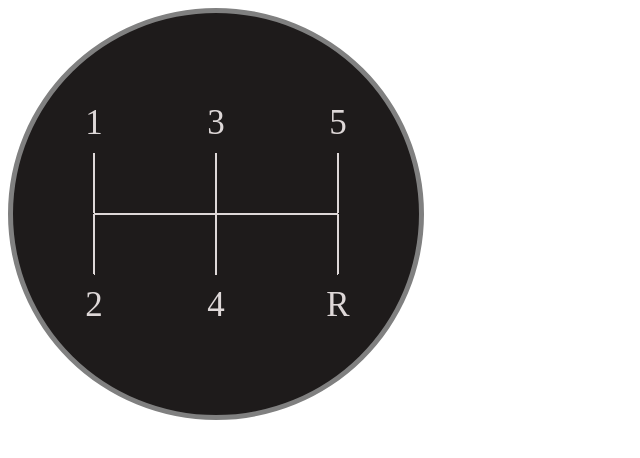
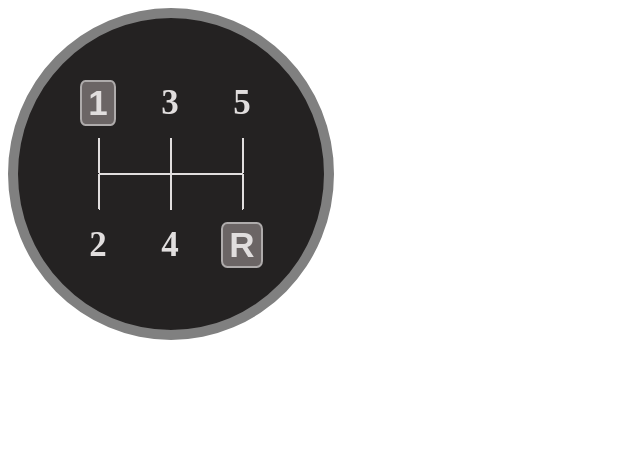
Before and after one commit to Grewal009/Start-IT, a plain HTML site: page grid gear shifter/index.html in a window 1280 px wide. Shown: the whole page, without its empty margins (0-640 px from the left). Drawn offline with Linux system fonts and the light colour scheme.

Commit message:
solved using functions and ?= operator

```diff
--- a/grid gear shifter/index.html
+++ b/grid gear shifter/index.html
@@ -7,28 +7,158 @@
     <link rel="stylesheet" href="./style.css" />
   </head>
   <body>
-    <div class="container">
-      <div id="a"></div>
-      <div id="one">1</div>
-      <div id="three">3</div>
-      <div id="five">5</div>
-      <div id="1" class="box right"></div>
-      <div id="2" class="box left bottom"></div>
-      <div id="3" class="box bottom right"></div>
-      <div id="4" class="box bottom left"></div>
-      <div id="5" class="box bottom right"></div>
-      <div id="6" class="box left"></div>
-      <div id="11" class="box right"></div>
-      <div id="22" class="box left top"></div>
-      <div id="33" class="box top right"></div>
-      <div id="44" class="box left top"></div>
-      <div id="55" class="box top right"></div>
-      <div id="66" class="box left"></div>
-      <div id="two">2</div>
-      <div id="four">4</div>
-      <div id="r">R</div>
-      <div id="b"></div>
-    </div>
-    <script></script>
+    <div id="root" class="container"></div>
+    <script>
+      const gear = document.getElementById("root");
+
+      neutral();
+      function neutral() {
+        gear.innerHTML += availableGear1();
+        gear.innerHTML += gear3();
+        gear.innerHTML += gear5();
+        gear.innerHTML += gearMarking();
+        gear.innerHTML += gear2();
+        gear.innerHTML += gear4();
+        gear.innerHTML += availableGearReverse();
+      }
+
+      function drivingWithGear1() {
+        gear.innerHTML = ``;
+        gear.innerHTML += activeGear1();
+        gear.innerHTML += gear3();
+        gear.innerHTML += gear5();
+        gear.innerHTML += gearMarking();
+        gear.innerHTML += availableGear2();
+        gear.innerHTML += gear4();
+        gear.innerHTML += availableGearReverse();
+      }
+
+      function drivingWithGear2() {
+        gear.innerHTML = ``;
+        gear.innerHTML += availableGear1();
+        gear.innerHTML += availableGear3();
+        gear.innerHTML += gear5();
+        gear.innerHTML += gearMarking();
+        gear.innerHTML += activeGear2();
+        gear.innerHTML += gear4();
+        gear.innerHTML += gearReverse();
+      }
+
+      function drivingWithGear3() {
+        gear.innerHTML = ``;
+        gear.innerHTML += gear1();
+        gear.innerHTML += activeGear3();
+        gear.innerHTML += gear5();
+        gear.innerHTML += gearMarking();
+        gear.innerHTML += availableGear2();
+        gear.innerHTML += availableGear4();
+        gear.innerHTML += gearReverse();
+      }
+
+      function drivingWithGear4() {
+        gear.innerHTML = ``;
+        gear.innerHTML += gear1();
+        gear.innerHTML += availableGear3();
+        gear.innerHTML += availableGear5();
+        gear.innerHTML += gearMarking();
+        gear.innerHTML += gear2();
+        gear.innerHTML += activeGear4();
+        gear.innerHTML += gearReverse();
+      }
+
+      function drivingWithGear5() {
+        gear.innerHTML = ``;
+        gear.innerHTML += gear1();
+        gear.innerHTML += gear3();
+        gear.innerHTML += activeGear5();
+        gear.innerHTML += gearMarking();
+        gear.innerHTML += gear2();
+        gear.innerHTML += availableGear4();
+        gear.innerHTML += gearReverse();
+      }
+
+      function drivingWithGearReverse() {
+        gear.innerHTML = ``;
+        gear.innerHTML += availableGear1();
+        gear.innerHTML += gear3();
+        gear.innerHTML += gear5();
+        gear.innerHTML += gearMarking();
+        gear.innerHTML += gear2();
+        gear.innerHTML += gear4();
+        gear.innerHTML += activeGearReverse();
+      }
+
+      function gearMarking() {
+        return /*HTML*/ `<div id="b1" class="box1 right"></div>
+      <div id="b2" class="box1 left bottom"></div>
+      <div id="b3" class="box1 bottom right"></div>
+      <div id="b4" class="box1 left bottom"></div>
+      <div id="b5" class="box1 bottom right"></div>
+      <div id="b6" class="box1 left"></div>
+      <div id="b7" class="box1 right"></div>
+      <div id="b8" class="box1 top left"></div>
+      <div id="b9" class="box1 top right"></div>
+      <div id="b10" class="box1 left top"></div>
+      <div id="b11" class="box1 top right"></div>
+      <div id="b12" class="box1 left"></div>`;
+      }
+
+      function gear1() {
+        return /*HTML*/ `<div  id="one" class="box">1</div>`;
+      }
+      function gear2() {
+        return /*HTML*/ `<div id="two" class="box available">2</div>`;
+      }
+      function gear3() {
+        return /*HTML*/ `<div id="three" class="box available">3</div>`;
+      }
+      function gear4() {
+        return /*HTML*/ `<div id="four" class="box available">4</div>`;
+      }
+      function gear5() {
+        return /*HTML*/ `<div id="five" class="box available">5</div>`;
+      }
+      function gearReverse() {
+        return /*HTML*/ `<div id="r" class="box available">R</div>`;
+      }
+
+      function availableGear1() {
+        return /*HTML*/ `<div onclick="drivingWithGear1()" id="one" class="box available"><button>1</button></div>`;
+      }
+      function availableGear2() {
+        return /*HTML*/ `<div onclick="drivingWithGear2()" id="two" class="box available"><button>2</button></div>`;
+      }
+      function availableGear3() {
+        return /*HTML*/ `<div onclick="drivingWithGear3()" id="three" class="box available"><button>3</button></div>`;
+      }
+      function availableGear4() {
+        return /*HTML*/ `<div onclick="drivingWithGear4()" id="four" class="box available"><button>4</button></div>`;
+      }
+      function availableGear5() {
+        return /*HTML*/ `<div onclick="drivingWithGear5()" id="five" class="box available"><button>5</button></div>`;
+      }
+      function availableGearReverse() {
+        return /*HTML*/ `<div onclick="drivingWithGearReverse()" id="r" class="box available"><button>R</button></div>`;
+      }
+
+      function activeGear1() {
+        return /*HTML*/ `<div id="one" class="box available active"><button>1</button></div>`;
+      }
+      function activeGear2() {
+        return /*HTML*/ `<div id="two" class="box available active"><button>2</button></div>`;
+      }
+      function activeGear3() {
+        return /*HTML*/ `<div id="three" class="box available active"><button>3</button></div>`;
+      }
+      function activeGear4() {
+        return /*HTML*/ `<div id="four" class="box available active"><button>4</button></div>`;
+      }
+      function activeGear5() {
+        return /*HTML*/ `<div id="five" class="box available active"><button>5</button></div>`;
+      }
+      function activeGearReverse() {
+        return /*HTML*/ `<div id="r" class="box available active"><button>R</button></div>`;
+      }
+    </script>
   </body>
 </html>
--- a/grid gear shifter/style.css
+++ b/grid gear shifter/style.css
@@ -1,33 +1,37 @@
 .container {
-  padding: 20px;
-  background-color: antiquewhite;
+  padding: 50px 45px;
   width: fit-content;
   display: grid;
-  grid-template-columns: repeat(6, ifr);
+  border: 10px solid gray;
+  border-radius: 50%;
+  background-color: rgb(36, 34, 34);
+  grid-template-columns: repeat(6, 1fr);
   grid-template-areas:
-    "a a a a a a"
     "one one three three five five"
-    "1 2 3 4 5 6"
-    "11 22 33 44 55 66"
-    "two two four four r r"
-    "b b b b b b";
-  justify-items: center;
-
-  border: 5px solid gray;
-  border-radius: 50%;
-  background-color: rgb(30, 27, 27);
-  user-select: none;
+    "b1 b2 b3 b4 b5 b6"
+    "b7 b8 b9 b10 b11 b12"
+    "two two four four r r";
 }
 
-.container > div {
-  color: rgb(222, 216, 216);
-  font-size: 35px;
-  width: 60px;
-  height: 60px;
-
+.box {
+  width: 70px;
+  height: 70px;
+  color: rgb(225, 222, 222);
   display: flex;
   justify-content: center;
   align-items: center;
+  font-size: 35px;
+  font-weight: 600;
+  user-select: none;
+}
+.box1 {
+  width: 35px;
+  height: 35px;
+  /* border: 1px solid greenyellow; */
+  display: flex;
+  justify-content: center;
+  align-items: center;
+  user-select: none;
 }
 
 #one {
@@ -48,21 +52,72 @@
 #r {
   grid-area: r;
 }
+
+#b1 {
+  grid-area: b1;
+}
+#b2 {
+  grid-area: b2;
+}
+#b3 {
+  grid-area: b3;
+}
+#b4 {
+  grid-area: b4;
+}
+#b5 {
+  grid-area: b5;
+}
+#b6 {
+  grid-area: b6;
+}
+#b7 {
+  grid-area: b7;
+}
+#b8 {
+  grid-area: b8;
+}
+#b9 {
+  grid-area: b9;
+}
+#b10 {
+  grid-area: b10;
+}
+#b11 {
+  grid-area: b11;
+}
+#b12 {
+  grid-area: b12;
+}
 .top {
-  border-top: 1px solid rgb(222, 216, 216);
+  border-top: 1px solid rgb(225, 222, 222);
 }
 .right {
-  border-right: 1px solid rgb(222, 216, 216);
+  border-right: 1px solid rgb(225, 222, 222);
+}
+.bottom {
+  border-bottom: 1px solid rgb(225, 222, 222);
 }
 .left {
-  border-left: 1px solid rgb(222, 216, 216);
+  border-left: 1px solid rgb(225, 222, 222);
 }
-.bottom {
-  border-bottom: 1px solid rgb(222, 216, 216);
+
+.available > button {
+  font-size: 35px;
+  font-weight: 600;
+  color: rgb(225, 222, 222);
+  background-color: rgb(107, 101, 101);
+  border-radius: 15%;
+  cursor: pointer;
+  border: 2px solid rgb(174, 171, 171);
 }
-#a {
-  grid-area: a;
+
+.active > button {
+  font-size: 35px;
+  font-weight: 600;
+  color: rgb(225, 222, 222);
+  background-color: rgb(29, 156, 25);
+  border-radius: 15%;
+  cursor: auto;
+  border: 2px solid rgb(50, 204, 60);
 }
-#b {
-  grid-area: b;
-}
--- /dev/null
+++ b/grid gear shifter/style1.css
@@ -0,0 +1,68 @@
+.container {
+  padding: 20px;
+  background-color: antiquewhite;
+  width: fit-content;
+  display: grid;
+  grid-template-columns: repeat(6, ifr);
+  grid-template-areas:
+    "a a a a a a"
+    "one one three three five five"
+    "1 2 3 4 5 6"
+    "11 22 33 44 55 66"
+    "two two four four r r"
+    "b b b b b b";
+  justify-items: center;
+
+  border: 5px solid gray;
+  border-radius: 50%;
+  background-color: rgb(30, 27, 27);
+  user-select: none;
+}
+
+.container > div {
+  color: rgb(222, 216, 216);
+  font-size: 35px;
+  width: 60px;
+  height: 60px;
+
+  display: flex;
+  justify-content: center;
+  align-items: center;
+}
+
+#one {
+  grid-area: one;
+}
+#three {
+  grid-area: three;
+}
+#five {
+  grid-area: five;
+}
+#two {
+  grid-area: two;
+}
+#four {
+  grid-area: four;
+}
+#r {
+  grid-area: r;
+}
+.top {
+  border-top: 1px solid rgb(222, 216, 216);
+}
+.right {
+  border-right: 1px solid rgb(222, 216, 216);
+}
+.left {
+  border-left: 1px solid rgb(222, 216, 216);
+}
+.bottom {
+  border-bottom: 1px solid rgb(222, 216, 216);
+}
+#a {
+  grid-area: a;
+}
+#b {
+  grid-area: b;
+}
```
Also changed, not shown: grid gear shifter/index1.html (added, +34 -0 lines).
